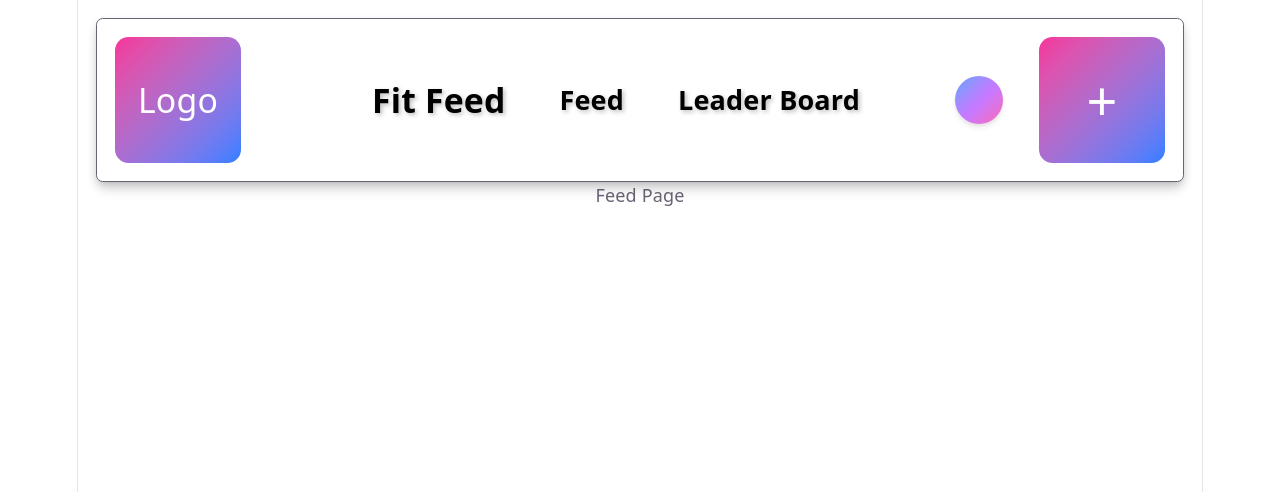
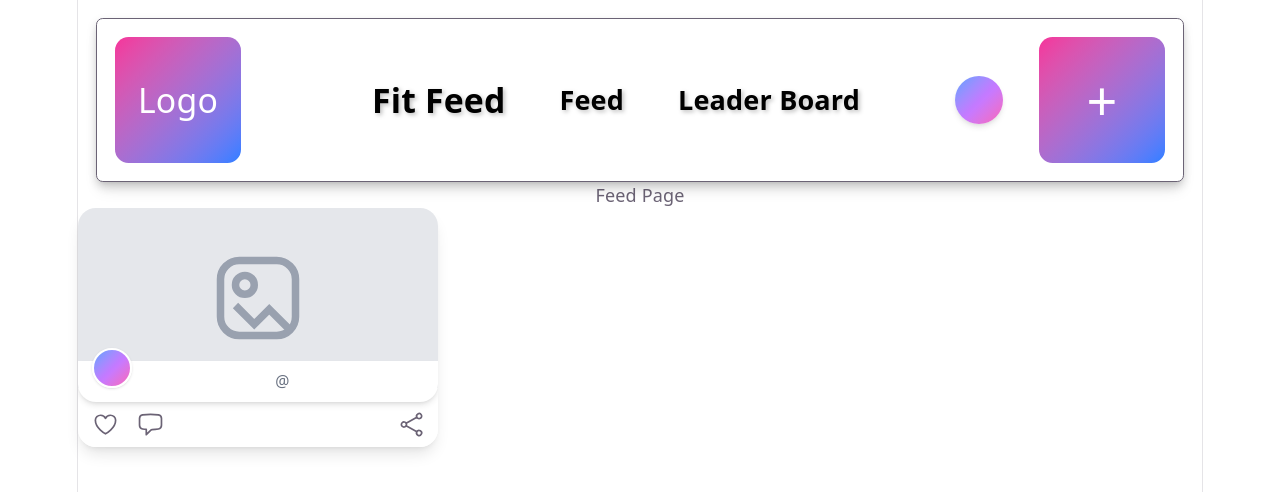
Before and after one commit to KhiryDixonManning/FitFeed, a React (Vite) app in the folder fit-feed/: page / in a window 1280 px wide. Shown: the top 492 px of the page. Built offline with nearby package versions, Linux system fonts and the light colour scheme.

Commit message:
completed post

```diff
--- a/fit-feed/src/components/Post.tsx
+++ b/fit-feed/src/components/Post.tsx
@@ -0,0 +1,81 @@
+import React from "react";
+import ProfileAvatar from "./ProfileAvatar";
+
+interface PostProps {
+	imageUrl: string;
+	username: string;
+	caption: string;
+	likeCount: number;
+	commentCount: number;
+	// Optionally allow passing avatar props
+	avatarSize?: number | string;
+}
+
+const Post: React.FC<PostProps> = ({
+	imageUrl,
+	username,
+	caption,
+	likeCount,
+	commentCount,
+	avatarSize = 40,
+}) => {
+	return (
+		<div className="rounded-2xl shadow-lg bg-white max-w-xs w-full overflow-hidden flex flex-col">
+			{/* Image section */}
+			<div className="bg-gray-200 flex items-center justify-center" style={{ minHeight: 180 }}>
+				{imageUrl ? (
+					<img
+						src={imageUrl}
+						alt="Post"
+						className="object-cover w-full h-44"
+						style={{ maxHeight: 180 }}
+					/>
+				) : (
+					<svg className="w-20 h-20 text-gray-400" fill="none" stroke="currentColor" strokeWidth="2" viewBox="0 0 24 24">
+						<rect width="20" height="20" x="2" y="2" rx="5"/>
+						<circle cx="8.5" cy="8.5" r="2.5"/>
+						<path d="M21 21l-6-6-4 4-5-5"/>
+					</svg>
+				)}
+			</div>
+			{/* Info section */}
+			<div className="flex flex-row items-center gap-2 px-3 py-2 bg-white -mt-6 relative z-10 rounded-b-2xl shadow-md">
+				<ProfileAvatar size={avatarSize} className="border-2 border-white -mt-6" />
+				<div className="flex flex-col flex-1">
+					<span className="font-semibold text-gray-900 leading-tight">{caption}</span>
+					<span className="text-gray-500 text-sm">@{username}</span>
+				</div>
+			</div>
+			{/* Actions section */}
+			<div className="flex flex-row items-center justify-between px-3 py-2 bg-white">
+				<div className="flex items-center gap-3">
+					<div className="flex items-center gap-1">
+                        <button className="hover:text-pink-500">
+                            <svg xmlns="http://www.w3.org/2000/svg" fill="none" viewBox="0 0 24 24" stroke-width="1.5" stroke="currentColor" class="size-6">
+                            <path stroke-linecap="round" stroke-linejoin="round" d="M21 8.25c0-2.485-2.099-4.5-4.688-4.5-1.935 0-3.597 1.126-4.312 2.733-.715-1.607-2.377-2.733-4.313-2.733C5.1 3.75 3 5.765 3 8.25c0 7.22 9 12 9 12s9-4.78 9-12Z" />
+                            </svg>
+						</button>
+						<span className="text-gray-700 text-sm">{likeCount}</span>
+					</div>
+					<div className="flex items-center gap-1">
+                        <button className="hover:text-pink-500">
+                            <svg xmlns="http://www.w3.org/2000/svg" fill="none" viewBox="0 0 24 24" stroke-width="1.5" stroke="currentColor" class="size-6">
+                                <path stroke-linecap="round" stroke-linejoin="round" d="M2.25 12.76c0 1.6 1.123 2.994 2.707 3.227 1.087.16 2.185.283 3.293.369V21l4.076-4.076a1.526 1.526 0 0 1 1.037-.443 48.282 48.282 0 0 0 5.68-.494c1.584-.233 2.707-1.626 2.707-3.228V6.741c0-1.602-1.123-2.995-2.707-3.228A48.394 48.394 0 0 0 12 3c-2.392 0-4.744.175-7.043.513C3.373 3.746 2.25 5.14 2.25 6.741v6.018Z" />
+                            </svg>
+                        </button>
+						<span className="text-gray-700 text-sm">{commentCount}</span>
+					</div>
+				</div>
+				<div className="flex items-center gap-3">
+					<button className="hover:text-pink-500">
+                        <svg xmlns="http://www.w3.org/2000/svg" fill="none" viewBox="0 0 24 24" stroke-width="1.5" stroke="currentColor" class="size-6">
+                            <path stroke-linecap="round" stroke-linejoin="round" d="M7.217 10.907a2.25 2.25 0 1 0 0 2.186m0-2.186c.18.324.283.696.283 1.093s-.103.77-.283 1.093m0-2.186 9.566-5.314m-9.566 7.5 9.566 5.314m0 0a2.25 2.25 0 1 0 3.935 2.186 2.25 2.25 0 0 0-3.935-2.186Zm0-12.814a2.25 2.25 0 1 0 3.933-2.185 2.25 2.25 0 0 0-3.933 2.185Z" />
+                        </svg>
+					</button>
+				</div>
+			</div>
+		</div>
+	);
+};
+
+export default Post;
--- a/fit-feed/src/pages/Feed.tsx
+++ b/fit-feed/src/pages/Feed.tsx
@@ -1,11 +1,17 @@
 
 import Headbar from "../components/Headbar";
+import Post from "../components/Post";
 
 export default function Feed() {
   return (
     <div>
-      <Headbar />
-      <p>Feed Page</p>
+      <div>
+        <Headbar />
+        <p>Feed Page</p>
+      </div>
+      <div>
+        <Post />
+      </div>
     </div>
   );
 }
```
